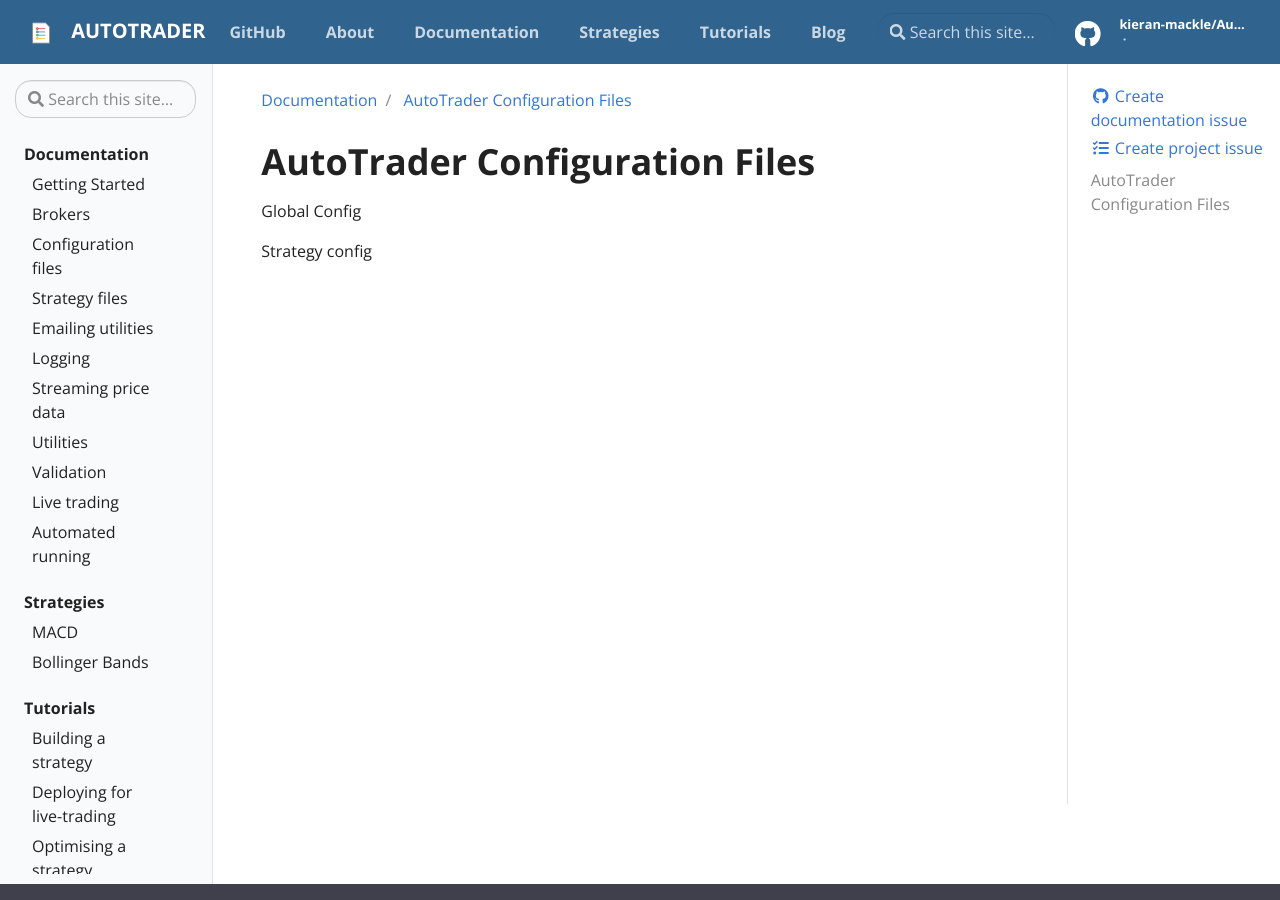
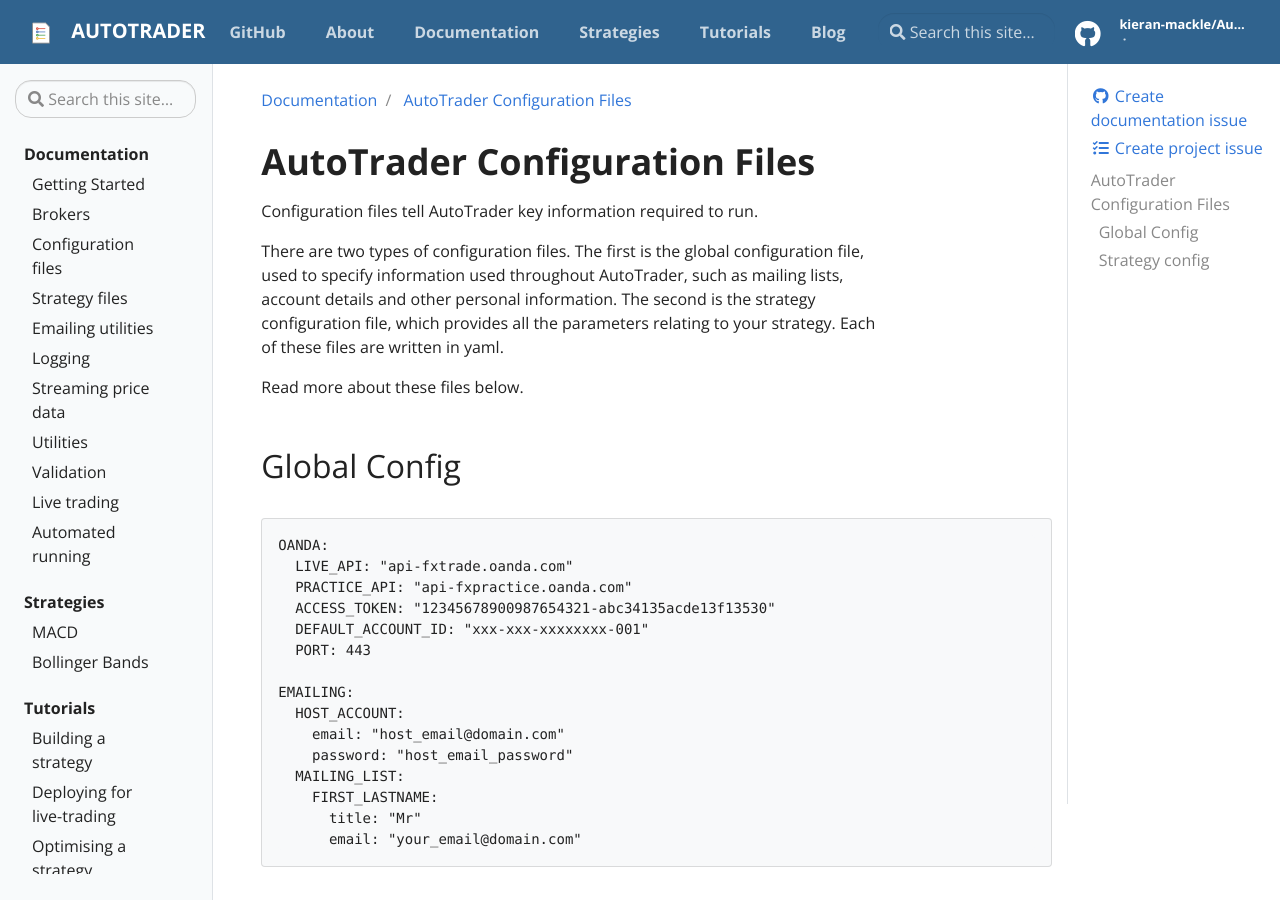
Before and after one commit to kieran-mackle/AutoTrader, a Jekyll site: the page built from docs/_docs/configuration.md, in a window 1280 px wide and 900 px high. Built offline with Jekyll 4.4.1, drawn with Linux system fonts in a browser that asks for light colours; some of the changed text lies outside the part shown.

Commit message:
Update configuration.md

````diff
--- a/docs/_docs/configuration.md
+++ b/docs/_docs/configuration.md
@@ -4,6 +4,68 @@
 
 # AutoTrader Configuration Files
 
-Global Config
+Configuration files tell AutoTrader key information required to run.
 
-Strategy config
+There are two types of configuration files. The first is the global configuration file, used to specify information used
+throughout AutoTrader, such as mailing lists, account details and other personal information. The second is the strategy
+configuration file, which provides all the parameters relating to your strategy.
+Each of these files are written in yaml.
+
+Read more about these files below.
+
+
+## Global Config
+
+
+```
+OANDA:
+  LIVE_API: "api-fxtrade.oanda.com"
+  PRACTICE_API: "api-fxpractice.oanda.com"
+  ACCESS_TOKEN: "12345678900987654321-abc34135acde13f13530"
+  DEFAULT_ACCOUNT_ID: "xxx-xxx-xxxxxxxx-001"
+  PORT: 443
+
+EMAILING:
+  HOST_ACCOUNT:
+    email: "host_email@domain.com"
+    password: "host_email_password"
+  MAILING_LIST:
+    FIRST_LASTNAME:
+      title: "Mr"
+      email: "your_email@domain.com"
+```
+
+
+## Strategy config
+
+
+```
+ENVIRONMENT: 'demo'
+
+STRATEGY:
+  MODULE: 'modulename'
+  NAME: 'StrategyClassName'
+  INTERVAL: 'M15'
+  PERIOD: 300
+  RISK_PC: 1
+  SIZING: 'risk'
+  PARAMETERS:
+    ema_period: 200
+    rsi_period: 14
+
+    # Exit level parameters
+    RR: 2
+    stop_buffer: 10 # pips
+
+# Define instruments to monitor
+WATCHLIST: ['EUR_USD']
+
+BACKTESTING:
+  base_currency: 'AUD'
+  initial_balance: 1000
+  spread: 0.5
+  commission: 0.005
+  leverage: 30
+  FROM: 1/1/2021
+  TO: 1/7/2021
+```
````
